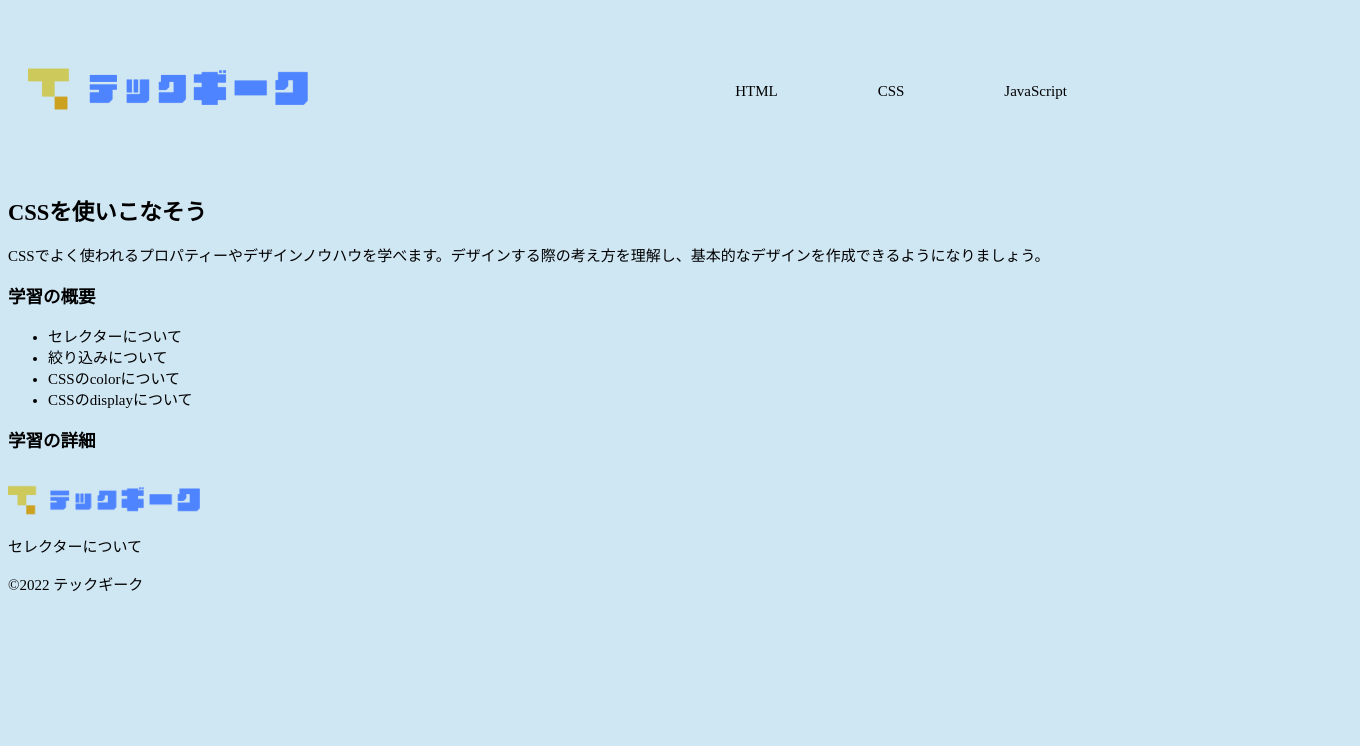
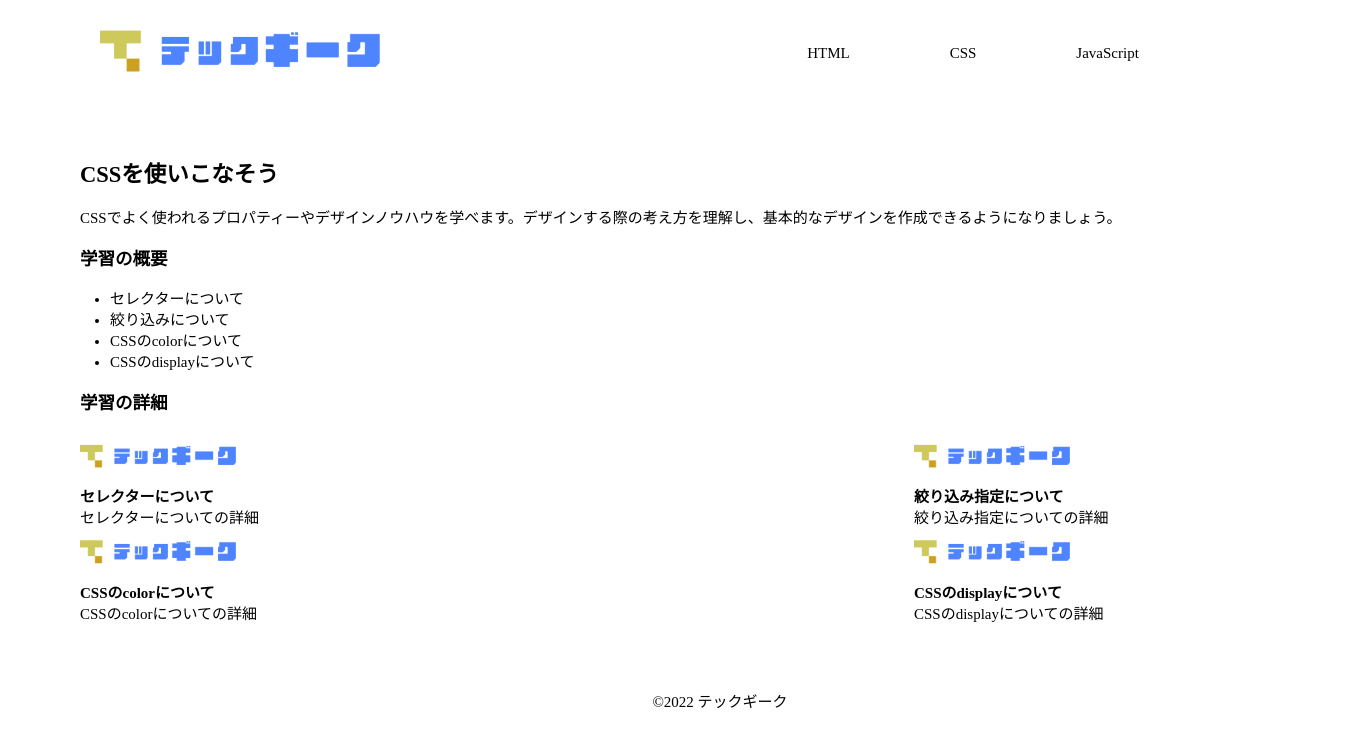
Before and after one commit to HamishOtani/css-2-work, a plain HTML site: page index.html in a window 1280 px wide. Shown: the whole page, 1360 px wide, since content can reach past the window. Drawn offline with Linux system fonts and the light colour scheme.

Commit message:
CSS-2の課題2回目のコミット

```diff
--- a/index.html
+++ b/index.html
@@ -27,7 +27,7 @@
         </div>
         <div>
             <h3>学習の概要</h3>
-            <ul>
+            <ul class="about">
                 <li>セレクターについて</li>
                 <li>絞り込みについて</li>
                 <li>CSSのcolorについて</li>
@@ -36,9 +36,27 @@
         </div>
         <div>
             <h3>学習の詳細</h3>
-            <div class="container-2">
-                <div class="item-blog1"><img class="logo-same" src="./img/logo.png" alt="logo"></div>
-                <div class="item-blog2">セレクターについて</div>
+            <div class="container">
+                <div class="big-item1">
+                    <div class="item1"><img class="logo-same" src="./img/logo.png" alt="logo"></div>
+                    <div class="item2">セレクターについて</div>
+                    <div class="item3">セレクターについての詳細</div>
+                </div>
+                <div class="big-item2">
+                    <div class="item1"><img class="logo-same" src="./img/logo.png" alt="logo"></div>
+                    <div class="item2">絞り込み指定について</div>
+                    <div class="item3">絞り込み指定についての詳細</div>
+                </div>
+                <div class="big-item3">
+                    <div class="item1"><img class="logo-same" src="./img/logo.png" alt="logo"></div>
+                    <div class="item2">CSSのcolorについて</div>
+                    <div class="item3">CSSのcolorについての詳細</div>
+                </div>
+                <div class="big-item4">
+                    <div class="item1"><img class="logo-same" src="./img/logo.png" alt="logo"></div>
+                    <div class="item2">CSSのdisplayについて</div>
+                    <div class="item3">CSSのdisplayについての詳細</div>
+                </div>
             </div>
         </div>
     </main>
--- a/style.css
+++ b/style.css
@@ -4,10 +4,14 @@ html {
 
 body{
     width: 100%;
-    background:#aad3ea8e;
+    background:#ffffff8e;
     font-size:1.5rem;
+    margin-top:-30px;
+    margin-right: 8rem;
+    margin-left: 8rem;
 }
 
+/* header作成開始 */
 .logo{
     width: 60%;
     padding: 10px;
@@ -37,7 +41,29 @@ nav{
     text-decoration: none;
     color: black;
 }
+/* header作成終了 */
 
+/* 学習の概要 */
+.about{
+    padding-left: 30px;
+}
+
+/* 学習の詳細 */
 .logo-same{
-    width: 15%;
+    width: 35%;
 }
+
+.container{
+    display: flex;
+    flex-wrap: wrap;
+    justify-content: space-between;
+}
+
+.item2{
+    font-weight: 600
+}
+
+footer{
+    text-align: center;
+    margin-top: 50px;
+}
```
